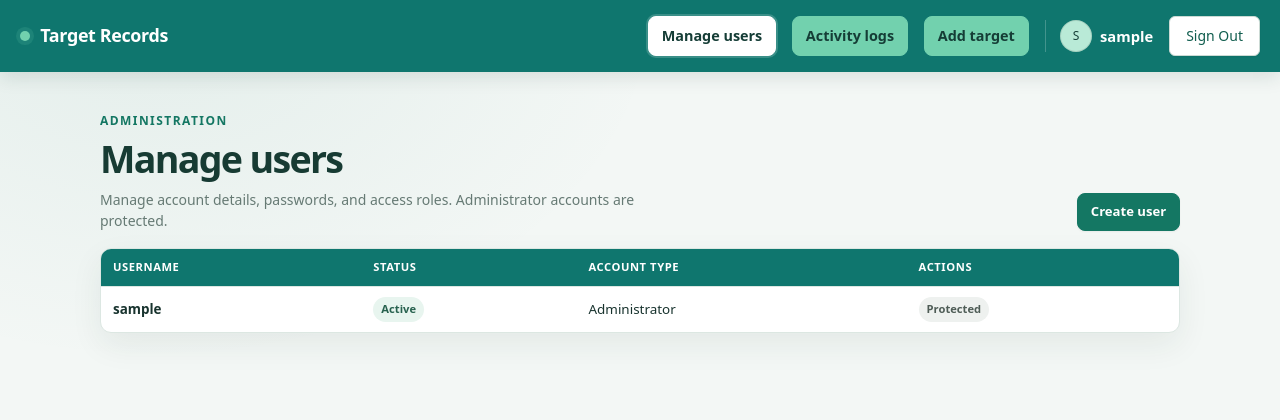
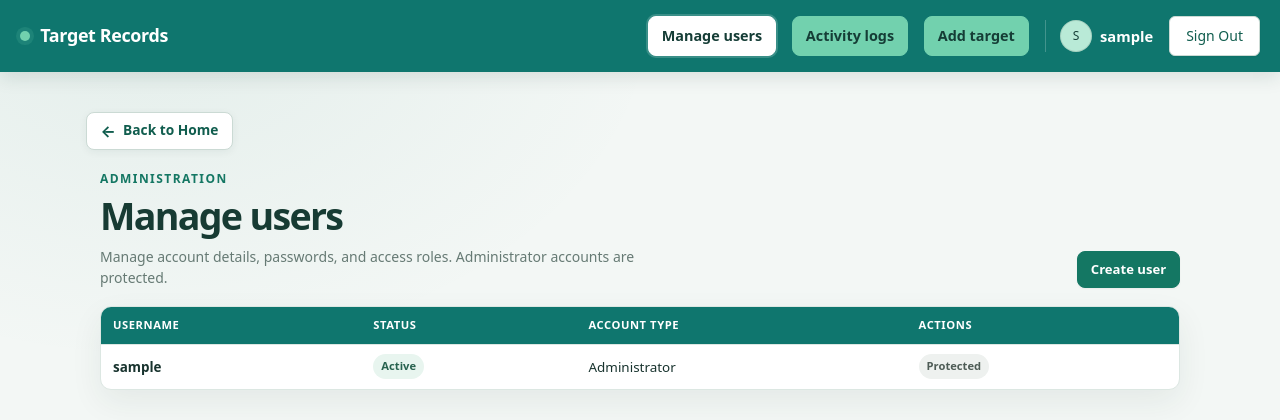
Before and after one commit to dan-ash-tech/Adminbackup, a Django app: page /users/ in a window 1280 px wide. Shown: the top 420 px of the page. Run offline with Django 5.2, Linux system fonts and the light colour scheme; the visitor is signed in with stand-in values (Sample User, id 1); data comes from the database, SQL or seed files in the repository; parts of the project's set-up code (start-up, migrations or seed data) failed here and were passed over.

Commit message:
done on 10/11/2026

```diff
--- a/Adminbackup/templates/case_portal/base.html
+++ b/Adminbackup/templates/case_portal/base.html
@@ -62,6 +62,10 @@
     .account-user .avatar { color: #153d36; background: #b9ead7; }
     .account form { margin: 0; }
     main { width: min(1320px, calc(100% - 3rem)); margin: 2.5rem auto 4rem; }
+    .back-home-nav { margin: 0 0 1.25rem; }
+    .back-home-link { display: inline-flex; align-items: center; gap: .45rem; min-height: 2.35rem; padding: .42rem .85rem; border: 1px solid #cbdad4; border-radius: 8px; color: var(--accent-dark); background: #fff; font-size: .86rem; font-weight: 750; text-decoration: none; box-shadow: 0 2px 8px rgb(23 54 46 / 6%); transition: background .16s ease, border-color .16s ease, color .16s ease; }
+    .back-home-link:hover { border-color: var(--accent-dark); color: #fff; background: var(--accent-dark); text-decoration: none; }
+    .back-home-link span[aria-hidden="true"] { font-size: 1rem; line-height: 1; }
     .status-tabs { display: flex; flex-wrap: wrap; gap: .5rem; margin: 1.4rem 0; padding: .45rem; border: 1px solid #cbdad4; border-radius: 12px; background: #eaf1ee; }
     .status-tabs .status-tab { display: inline-flex; justify-content: center; align-items: center; min-height: 2.8rem; padding: .62rem 1rem; border: 1px solid #b8cbc3; border-radius: 9px; color: #29473f; background: #fff; font-weight: 700; text-decoration: none; transition: color .16s ease, background .16s ease, box-shadow .16s ease; }
     .status-tabs .status-tab:hover { border-color: var(--accent); color: var(--accent-dark); background: #f4fbf7; }
@@ -402,6 +406,13 @@
       </div>
     {% endif %}
   </header>
-  <main class="container-xl">{% block content %}{% endblock %}</main>
+  <main class="container-xl">
+    {% if user.is_authenticated and request.resolver_match.url_name != 'dashboard' %}
+      <nav class="back-home-nav" aria-label="Back to home">
+        <a class="back-home-link" href="{% url 'dashboard' %}"><span aria-hidden="true">&larr;</span> Back to Home</a>
+      </nav>
+    {% endif %}
+    {% block content %}{% endblock %}
+  </main>
 </body>
 </html>
--- a/Adminbackup/templates/case_portal/manage_users.html
+++ b/Adminbackup/templates/case_portal/manage_users.html
@@ -1,6 +1,7 @@
 {% extends "case_portal/base.html" %}
 
 {% block title %}Manage users{% endblock %}
+
 
 {% block content %}
   <div class="workspace-page">
```
Also changed, not shown: 1 other file.
